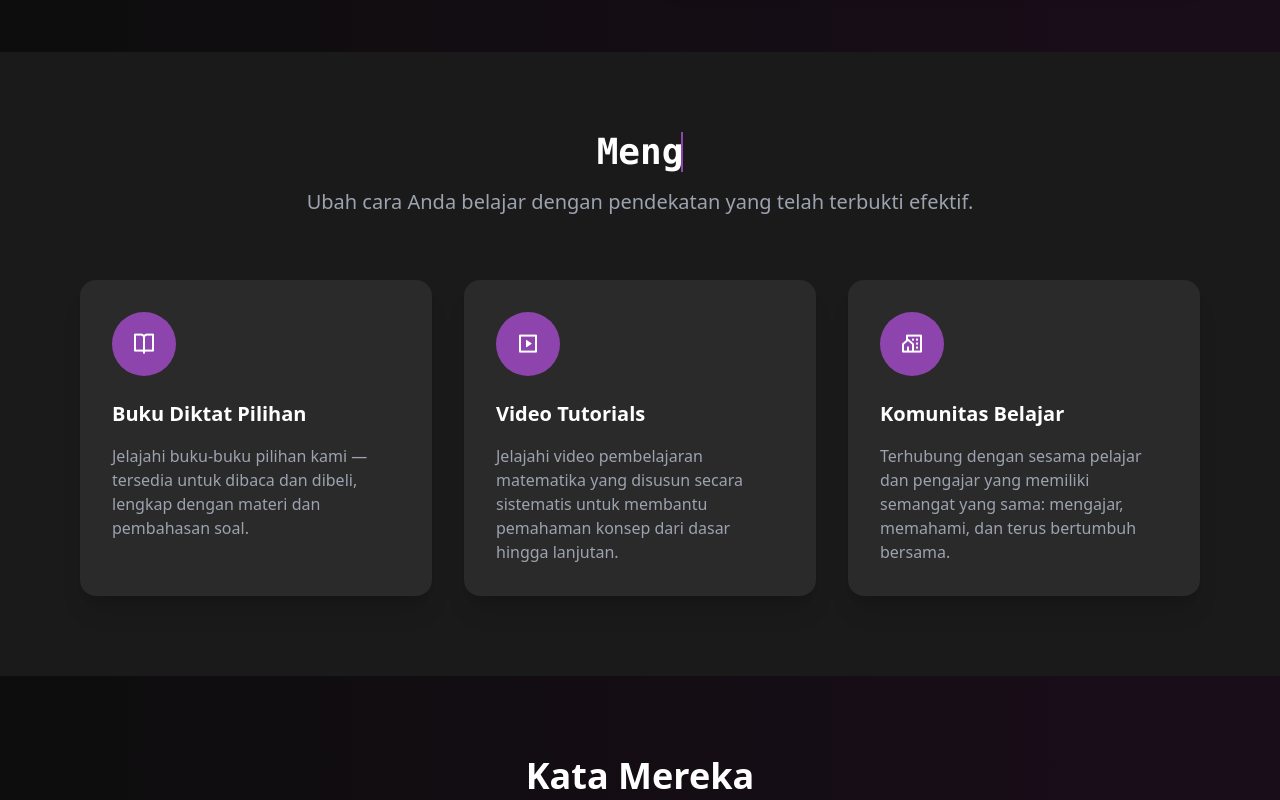
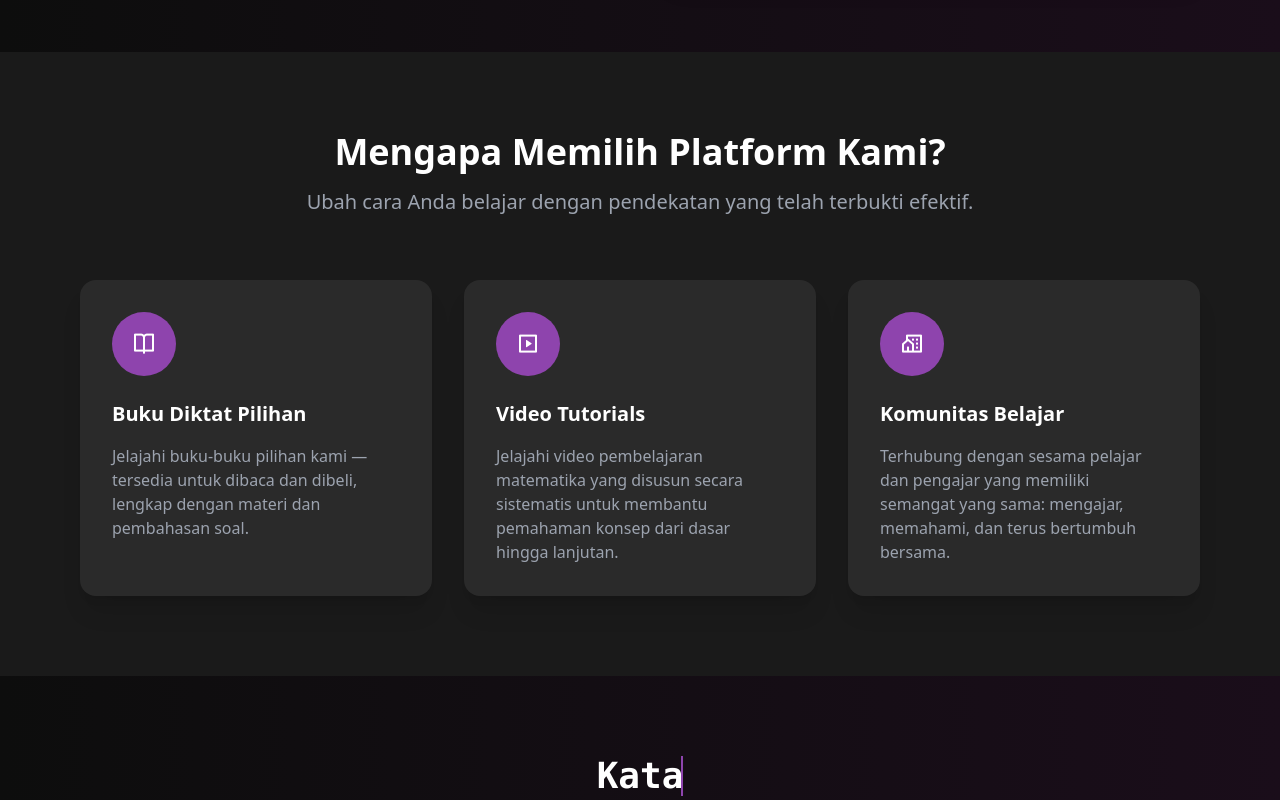
Before and after one commit to FeynmanProject/feynmanproject.github.io, a Next.js app: page / in a window 1280 px wide. Shown: the part 2540-3340 px from the top of the page. Built offline with nearby package versions, Linux system fonts and the light colour scheme.

Commit message:
Update page.tsx

```diff
--- a/app/page.tsx
+++ b/app/page.tsx
@@ -466,11 +466,7 @@ Kami mengadopsi prinsip belajar yang dikenal sebagai Teknik Feynman, yaitu metod
       <section className="py-20 bg-[#1A1A1A]">
         <div className="max-w-6xl mx-auto px-4">
           <div className="text-center mb-16">
-            <h2 className="text-3xl md:text-4xl font-bold mb-4 font-mono text-white">
-              <span className="block mx-auto w-fit typing-loop">
-                Mengapa Memilih Platform Kami?
-              </span>
-            </h2>
+            <h2 className="text-3xl md:text-4xl font-bold mb-4">Mengapa Memilih Platform Kami?</h2>
             <p className="text-xl text-gray-400">Ubah cara Anda belajar dengan pendekatan yang telah terbukti efektif.</p>
           </div>
 
@@ -506,7 +502,11 @@ Kami mengadopsi prinsip belajar yang dikenal sebagai Teknik Feynman, yaitu metod
 <section className="py-20 bg-gradient-to-r from-[#0D0D0D] to-[#1A0D1A]">
   <div className="max-w-6xl mx-auto px-4">
     <div className="text-center mb-16">
-      <h2 className="text-3xl md:text-4xl font-bold mb-4">Kata Mereka</h2>
+      <h2 className="text-3xl md:text-4xl font-bold mb-4 font-mono text-white">
+        <span className="block mx-auto w-fit typing-loop">
+          Kata Mereka
+        </span>
+      </h2>
       <p className="text-xl text-gray-400">Ulasan dari pemirsa video kami.</p>
     </div>
 
```
